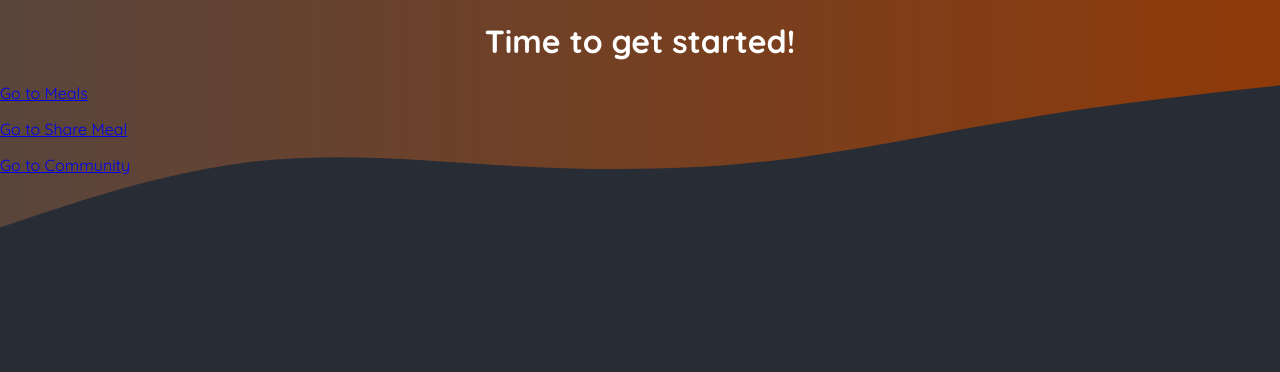
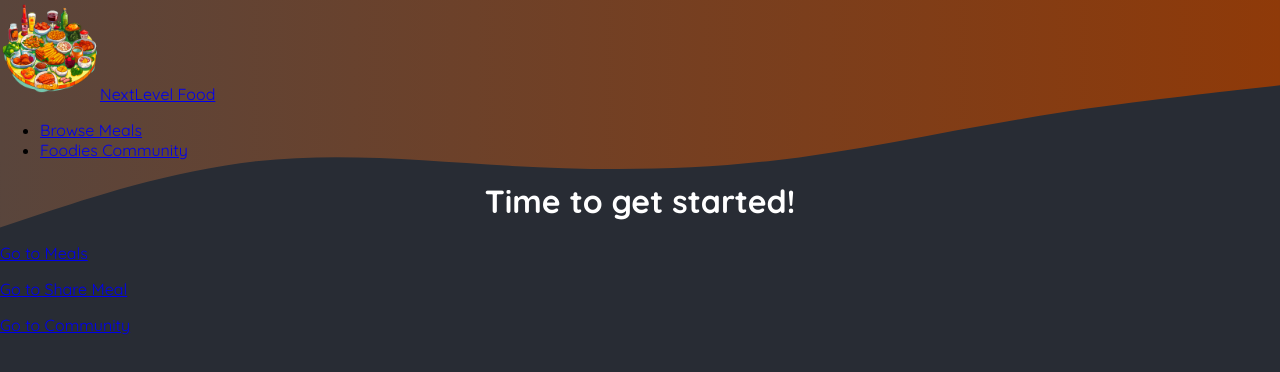
Before and after one commit to UjjwalKaul/nextjs-food, a Next.js app: page / in a window 1280 px wide. Shown: the top 372 px of the page. Built offline with nearby package versions, Linux system fonts and the light colour scheme.

Commit message:
Framed header component

```diff
--- a/app/layout.jsx
+++ b/app/layout.jsx
@@ -1,3 +1,4 @@
+import MainHeader from '@/components/main-header';
 import './globals.css';
 
 export const metadata = {
@@ -25,11 +26,10 @@ export default function RootLayout({ children }) {
             </defs>
             <path
               fill="url(#gradient)"
-              d="M0,256L48,240C96,224,192,192,288,181.3C384,171,480,181,576,186.7C672,192,768,192,864,181.3C960,171,1056,149,1152,133.3C1248,117,1344,107,1392,101.3L1440,96L1440,0L1392,0C1344,0,1248,0,1152,0C1056,0,960,0,864,0C768,0,672,0,576,0C480,0,384,0,288,0C192,0,96,0,48,0L0,0Z"
-            ></path>
+              d="M0,256L48,240C96,224,192,192,288,181.3C384,171,480,181,576,186.7C672,192,768,192,864,181.3C960,171,1056,149,1152,133.3C1248,117,1344,107,1392,101.3L1440,96L1440,0L1392,0C1344,0,1248,0,1152,0C1056,0,960,0,864,0C768,0,672,0,576,0C480,0,384,0,288,0C192,0,96,0,48,0L0,0Z"></path>
           </svg>
         </div>
-
+        <MainHeader />
         {children}
       </body>
     </html>
--- /dev/null
+++ b/components/main-header.jsx
@@ -0,0 +1,26 @@
+import Image from 'next/image';
+import Link from 'next/link';
+import logo from '@/assets/logo.png';
+const MainHeader = () => {
+  return (
+    <header>
+      <Link href="/">
+        <Image width={100} height={100} src={logo} alt="Logo" />
+        NextLevel Food
+      </Link>
+
+      <nav>
+        <ul>
+          <li>
+            <Link href="/meals">Browse Meals</Link>
+          </li>
+          <li>
+            <Link href="/community">Foodies Community</Link>
+          </li>
+        </ul>
+      </nav>
+    </header>
+  );
+};
+
+export default MainHeader;
```
